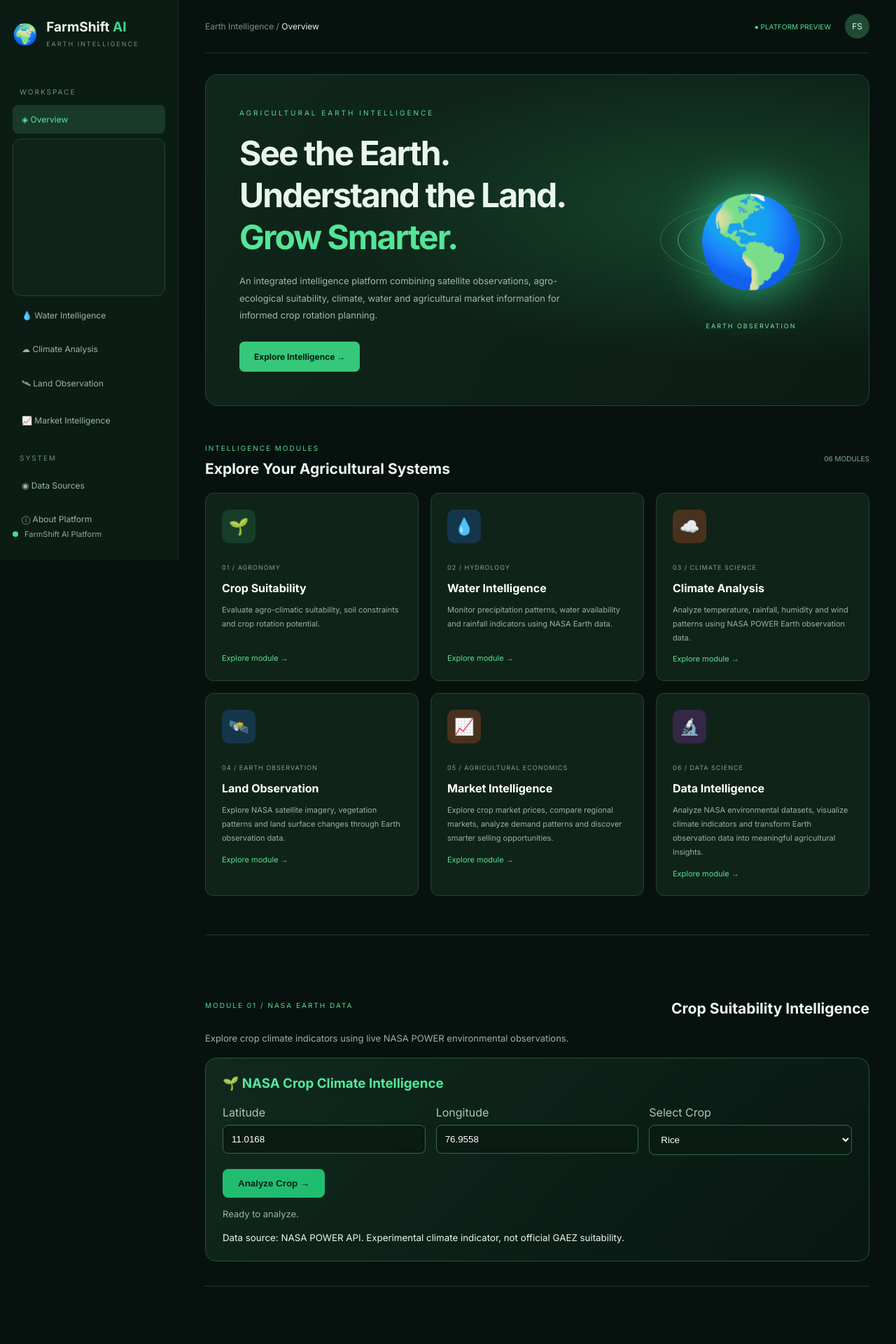
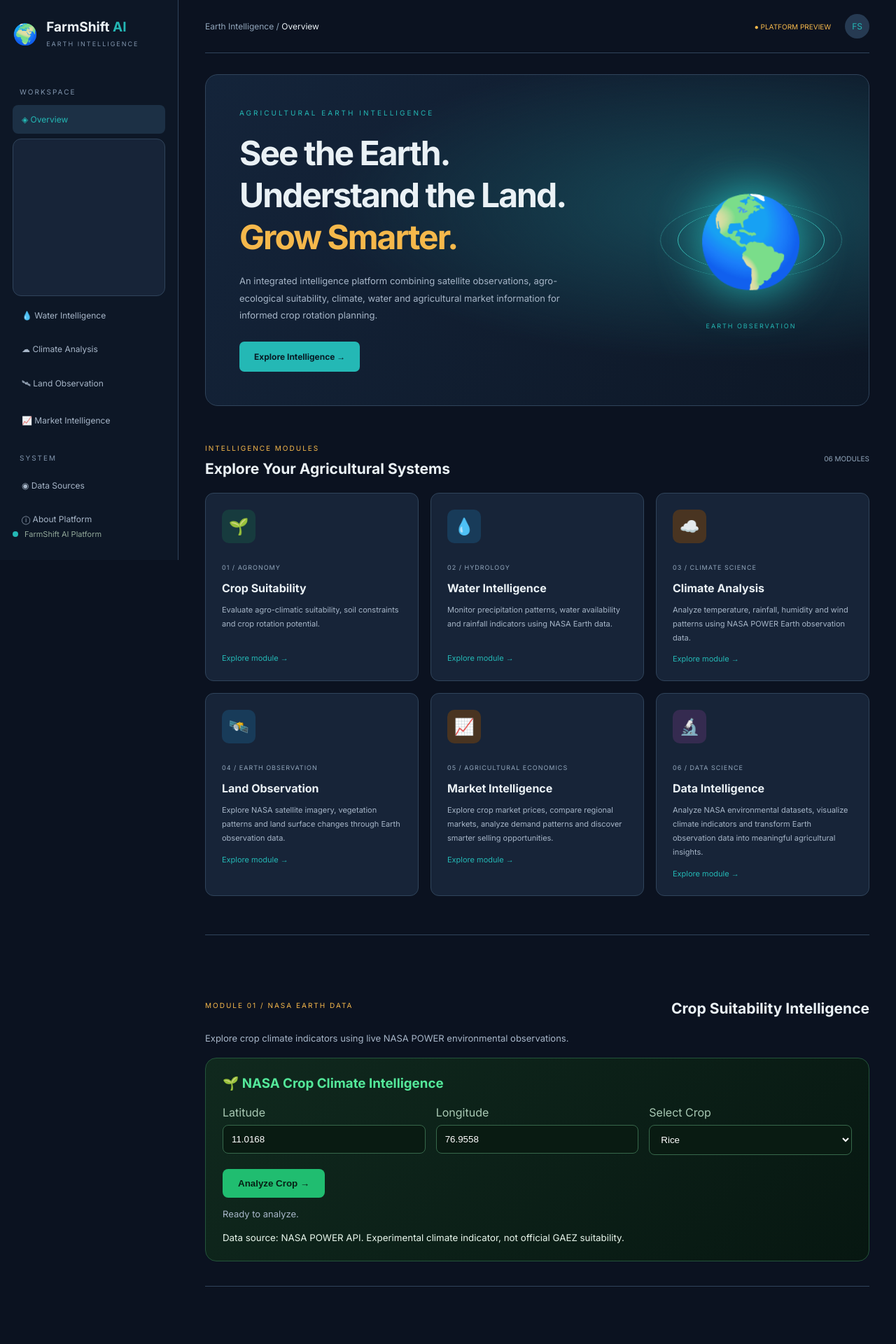
Before and after one commit to karthi31032008/one-last-time, a Flask app: page / in a window 1280 px wide. Shown: the top 1920 px of the page at 70% size. Run offline with Flask 3, Linux system fonts and the light colour scheme.

Commit message:
style.css

```diff
--- a/static/css/style.css
+++ b/static/css/style.css
@@ -409,3 +409,256 @@ footer {
         font-size: 8px;
     }
 }
+
+/* ==========================================
+   FARMSHIFT AI - MIDNIGHT EARTH THEME
+   ========================================== */
+
+:root {
+    --bg-main: #0B1220;
+    --bg-sidebar: #0D1726;
+    --bg-card: #172438;
+    --bg-card-hover: #20334B;
+    --accent-aqua: #24B8B5;
+    --accent-gold: #F5B84B;
+    --accent-coral: #E87962;
+    --accent-violet: #A78BFA;
+    --text-main: #EAF1F5;
+    --text-muted: #A7B6C8;
+    --border-color: #30445B;
+}
+
+/* MAIN BACKGROUND */
+
+body {
+    background: var(--bg-main);
+    color: var(--text-main);
+}
+
+.sidebar {
+    background: var(--bg-sidebar);
+    border-right-color: var(--border-color);
+}
+
+.main {
+    background: var(--bg-main);
+}
+
+/* BRAND */
+
+.brand h2 span {
+    color: var(--accent-aqua);
+}
+
+.brand small,
+.menu-label {
+    color: #8195AD;
+}
+
+/* NAVIGATION */
+
+.nav-link {
+    color: var(--text-muted);
+}
+
+.nav-link:hover,
+.nav-link.active {
+    background: #1C3045;
+    color: var(--accent-aqua);
+}
+
+.status-dot {
+    background: var(--accent-aqua);
+}
+
+/* TOPBAR */
+
+.topbar {
+    border-bottom-color: var(--border-color);
+}
+
+.breadcrumb {
+    color: #91A5BA;
+}
+
+.breadcrumb span {
+    color: var(--text-main);
+}
+
+.live-label {
+    color: var(--accent-gold);
+}
+
+.profile {
+    background: #263A52;
+    color: var(--accent-aqua);
+}
+
+/* HERO SECTION */
+
+.hero {
+    border-color: #30445B;
+
+    background:
+        radial-gradient(
+            ellipse at 80% 40%,
+            #174C5A 0%,
+            transparent 55%
+        ),
+        linear-gradient(
+            120deg,
+            #14243A,
+            #0D1726
+        );
+}
+
+.eyebrow {
+    color: var(--accent-aqua);
+}
+
+.hero h1 span {
+    color: var(--accent-gold);
+}
+
+.hero p {
+    color: var(--text-muted);
+}
+
+.earth {
+    filter: drop-shadow(0 0 35px #24B8B5);
+}
+
+.orbit {
+    border-color: #3CBBB5;
+}
+
+.orbit-label {
+    color: var(--accent-aqua);
+}
+
+/* BUTTONS */
+
+.primary-btn {
+    background: var(--accent-aqua);
+    color: #071B25;
+    transition: .25s;
+}
+
+.primary-btn:hover {
+    background: #48D1CB;
+    transform: translateY(-2px);
+}
+
+/* SECTION HEADINGS */
+
+.section-heading small {
+    color: var(--accent-gold);
+}
+
+.section-tag {
+    color: #91A5BA;
+}
+
+/* MODULE CARDS */
+
+.module-card {
+    background: var(--bg-card);
+    border-color: var(--border-color);
+    color: var(--text-main);
+}
+
+.module-card:hover {
+    background: var(--bg-card-hover);
+    border-color: var(--accent-aqua);
+    box-shadow: 0 10px 30px rgba(36,184,181,.10);
+}
+
+.module-number {
+    color: #91A5BA;
+}
+
+.module-card p {
+    color: var(--text-muted);
+}
+
+.module-link {
+    color: var(--accent-aqua);
+}
+
+/* MODULE ACCENT COLORS */
+
+.green {
+    background: #173B3E;
+    color: var(--accent-aqua);
+}
+
+.blue {
+    background: #183B59;
+    color: #62B9F0;
+}
+
+.orange {
+    background: #493421;
+    color: var(--accent-gold);
+}
+
+.purple {
+    background: #352B50;
+    color: var(--accent-violet);
+}
+
+.yellow {
+    background: #46391F;
+    color: #F5C96B;
+}
+
+.cyan {
+    background: #173D48;
+    color: #65D5E8;
+}
+
+/* DETAIL SECTIONS */
+
+.detail-section {
+    border-top-color: var(--border-color);
+}
+
+.detail-section p {
+    color: var(--text-muted);
+}
+
+.placeholder {
+    background: var(--bg-card);
+    border-color: #52677F;
+    color: #A7B6C8;
+}
+
+/* FOOTER */
+
+footer {
+    border-top-color: var(--border-color);
+    color: #8195AD;
+}
+
+/* MOBILE MENU */
+
+.menu-btn {
+    color: var(--text-main);
+}
+
+/* GLOBAL POLISH */
+
+input,
+select,
+textarea {
+    accent-color: var(--accent-aqua);
+}
+
+::selection {
+    background: var(--accent-aqua);
+    color: #071B25;
+}
+
+a {
+    transition: .2s ease;
+}
```
